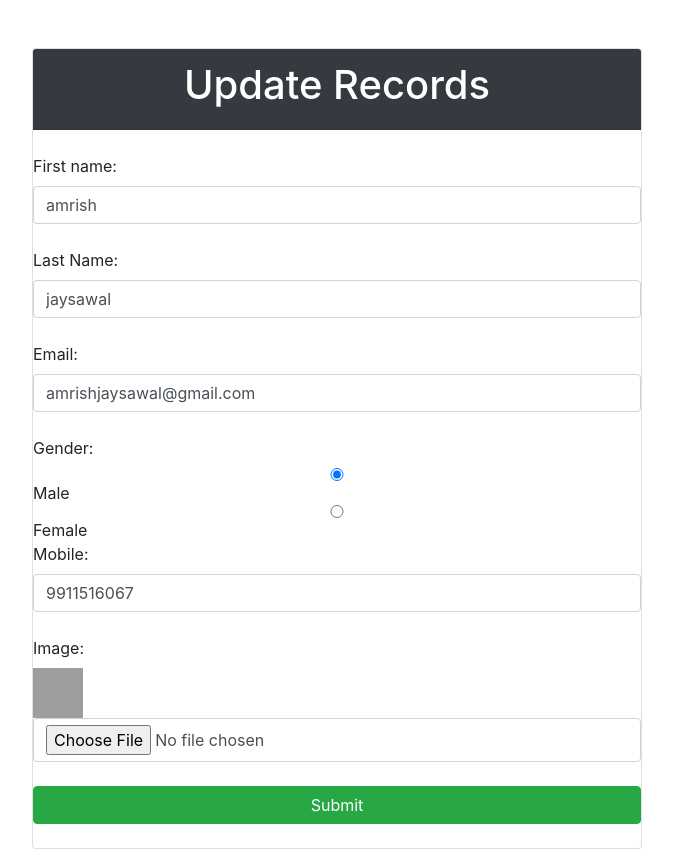
After one commit to amrishj/php, a PHP site: page /update.php in a window 1280 px wide. The commit adds this page. Shown: the whole page, without its empty margins (303-976 px from the left). Run offline with PHP 8.4, Linux system fonts and the light colour scheme; data comes from the database, SQL or seed files in the repository; both versions use the stored data as it was after the commit; some libraries are stand-ins or nearby versions; grey boxes are pictures that could not be loaded.

Commit message:
Add files via upload

```diff
--- /dev/null
+++ b/conn.php
@@ -0,0 +1,7 @@
+<?php
+
+// $con = mysqli_connect('localhost','root','');
+
+// mysqli_select_db($con,'crudoperation');
+$con=mysqli_connect('localhost','root','','crudoperation') or die('Database is not connected');
+?>
--- /dev/null
+++ b/update.php
@@ -0,0 +1,95 @@
+<?php
+
+  include 'conn.php';
+ $q = "select * from crudtable ";
+
+    $query = mysqli_query($con,$q);
+
+   $res = mysqli_fetch_array($query);
+  if(isset($_POST['done'])){
+
+   $id = $_GET['id'];
+  $firstname=$_POST['firstname'];
+  $lastname=$_POST['lastname'];
+  $email=$_POST['email'];
+  $gender=$_POST['gender'];
+  $mobile=$_POST['mobile'];
+  $image=$_FILES['image']['name'];
+  $image_type=$_FILES['image']['type'];
+ if($image_type=='image/png')
+  {
+  $q = " update crudtable set id=$id, firstname='$firstname', lastname='$lastname', email='$email',gender='$gender', mobile='$mobile', image='$image' where id=$id  ";
+
+   $query = mysqli_query($con,$q);
+     move_uploaded_file($_FILES['image']['tmp_name'],"upload/".$image);
+   header('location:fetch.php');
+ }
+ else{
+    echo 'Image type is not correct';
+  }
+}
+
+?>
+
+<!DOCTYPE html>
+<html>
+<head>
+ <title></title>
+
+  <meta name="viewport" content="width=device-width, initial-scale=1">
+  <link rel="stylesheet" href="https://maxcdn.bootstrapcdn.com/bootstrap/4.0.0/css/bootstrap.min.css">
+  <script src="https://ajax.googleapis.com/ajax/libs/jquery/3.3.1/jquery.min.js"></script>
+  <script src="https://cdnjs.cloudflare.com/ajax/libs/popper.js/1.12.9/umd/popper.min.js"></script>
+  <script src="https://maxcdn.bootstrapcdn.com/bootstrap/4.0.0/js/bootstrap.min.js"></script>
+</head>
+<body>
+
+  <div class="col-lg-6 m-auto">
+
+  <form method="post" enctype="multipart/form-data" accept="image/*">
+
+   <br><br><div class="card">
+
+    <div class="card-header bg-dark">
+     <h1 class="text-white text-center">  Update Records </h1>
+    </div><br>
+
+     <label> First name: </label>
+    <input type="text" name="firstname" class="form-control" value="<?=  $res['firstname'];?>"> <br>
+
+     <label> Last Name: </label>
+    <input type="text" name="lastname" class="form-control" value="<?= $res['lastname'];?>"> <br>
+
+    <label> Email: </label>
+    <input type="email" name="email" class="form-control" value="<?= $res['email'];?>"> <br>
+    <label> Gender: </label>
+     <input type="radio" value="Male"  name="gender" checked="<?php
+        if($res["gender"]=='Male' || $res["gender"]=='Female')
+        {
+           echo "checked";
+        }
+        else{
+           echo "Unchecked";
+        }
+    ?>" ><?php
+        if($res["gender"]=='Male')
+        {
+           echo 'Male<input type="radio" name="gender" value="Female">Female';
+        }
+        elseif($res["gender"]=='Female'){
+           echo 'Female<input type="radio" name="gender" value="Male">Male';
+        }
+    ?>
+
+    <br>
+    <label> Mobile: </label>
+    <input type="number" name="mobile" class="form-control" value="<?= $res['mobile'];?>"> <br>
+    <label> Image: </label><img src="upload/<?php echo $res['image']; ?>" style="height:50px; width:50px;"/>
+    <input type="file" name="image" class="form-control" > <br>
+     <button class="btn btn-success" type="submit" name="done"> Submit </button><br>
+
+    </div>
+  </form>
+ </div>
+</body>
+</html>
```
Also changed, not shown: crudtable.sql (added, +71 -0 lines), delete.php (added, +13 -0 lines), fetch.php (+12 -8 lines), insert.php (+4 -4 lines).
